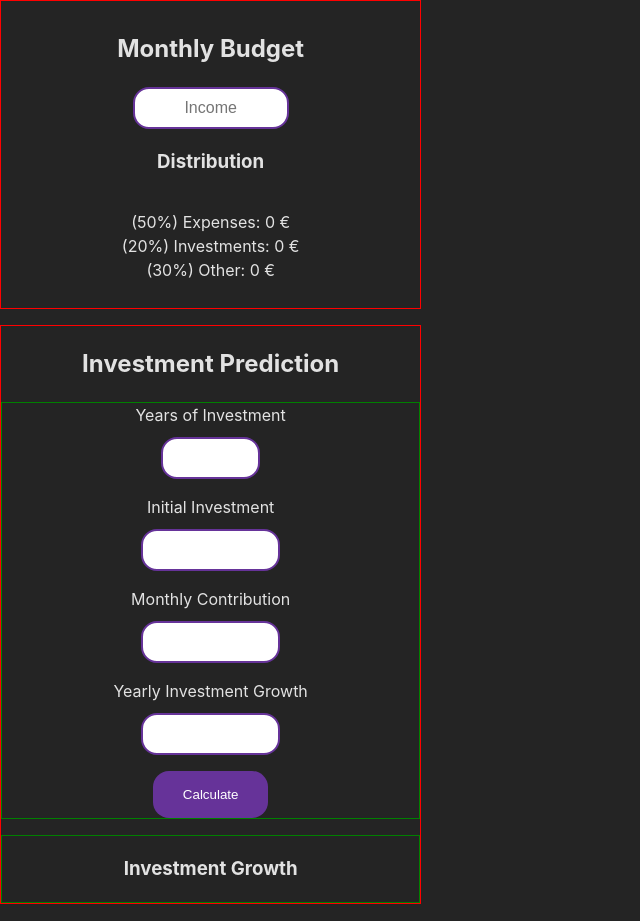
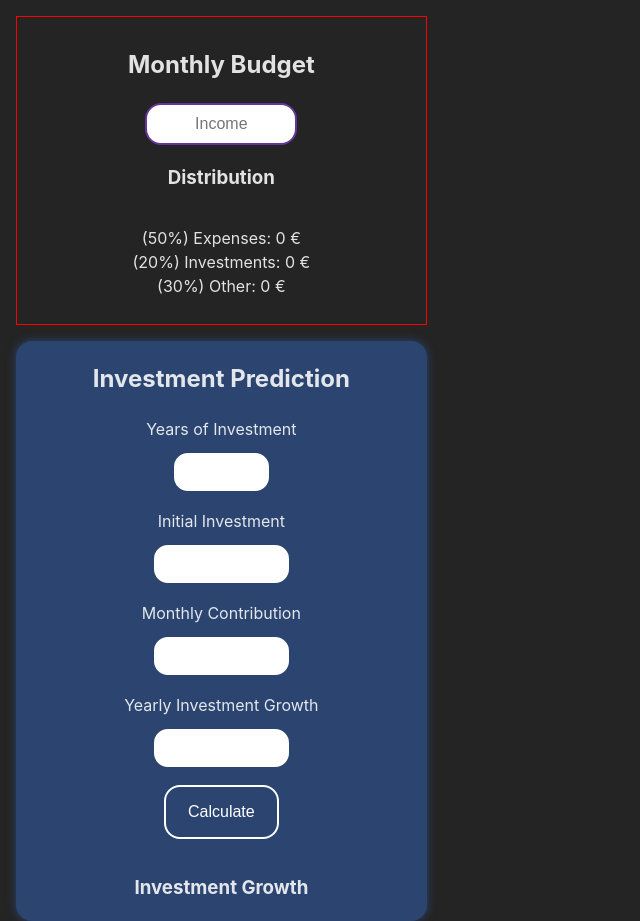
Before and after one commit to andrebarros7201/expense-tracker, a React (Vite) app: page / in a window 1280 px wide. Shown: the whole page, without its empty margins (0-640 px from the left). Built offline with nearby package versions, Linux system fonts and the light colour scheme.

Commit message:
display growth details

```diff
--- a/src/App.css
+++ b/src/App.css
@@ -19,4 +19,5 @@ body{
   grid-template-columns: 1fr 2fr;
   grid-template-rows: 1fr 2fr;
   gap:1rem;
+  padding: 1rem;
 }
--- a/src/App.jsx
+++ b/src/App.jsx
@@ -12,7 +12,7 @@ function App() {
 
   const [income, setIncome] = useState(0);
   const [budget, setBudget] = useState(initialBudget);
-  const [investmentGrowth, setInvestmentGrowth] = useState([]);
+  const [investmentGrowth, setInvestmentGrowth] = useState(null);
 
   const [investment, setInvestment] = useState({
     years: 0,
@@ -83,6 +83,7 @@ function App() {
       />
 
       <Prediction
+        investment={investment}
         handlePredictionFormChange={handlePredictionFormChange}
         investmentGrowth={investmentGrowth}
         handleInvestmentGrowth={handleCalculateGrowth}
--- a/src/components/Prediction.jsx
+++ b/src/components/Prediction.jsx
@@ -5,6 +5,7 @@ export default function Prediction({
   handlePredictionFormChange,
   investmentGrowth,
   handleInvestmentGrowth,
+  investment,
 }) {
   return (
     <section className={styles["prediction"]}>
@@ -72,11 +73,44 @@ export default function Prediction({
 
         <div className={styles["right"]}>
           <h3>Investment Growth</h3>
-          {investmentGrowth.map((item) => (
-            <p key={item.year}>
-              {item.year}: {parseFloat(item.value).toFixed(2)} €
-            </p>
-          ))}
+
+          {investmentGrowth && (
+            <div>
+              <p>
+                Initial Investment{" "}
+                {parseFloat(investment.initialInvestment)
+                  .toFixed(2)
+                  .replace(/\B(?=(\d{3})+(?!\d))/g, " ")}{" "}
+                €
+              </p>
+              <p>
+                Total Investment:{" "}
+                {parseFloat(
+                  investment.monthlyContribution * 12 * investment.years,
+                )
+                  .toFixed(2)
+                  .replace(/\B(?=(\d{3})+(?!\d))/g, " ")}{" "}
+                €
+              </p>
+              <p>
+                Growth:{" "}
+                {parseFloat(
+                  investmentGrowth[investmentGrowth.length - 1].value -
+                    investment.monthlyContribution * 12 * investment.years,
+                )
+                  .toFixed(2)
+                  .replace(/\B(?=(\d{3})+(?!\d))/g, " ")}{" "}
+                €
+              </p>
+              <p>
+                Final Year{" "}
+                {parseFloat(investmentGrowth[investmentGrowth.length - 1].value)
+                  .toFixed(2)
+                  .replace(/\B(?=(\d{3})+(?!\d))/g, " ")}{" "}
+                €
+              </p>
+            </div>
+          )}
         </div>
       </div>
     </section>
@@ -87,4 +121,5 @@ Prediction.propTypes = {
   handlePredictionFormChange: PropTypes.func,
   investmentGrowth: PropTypes.array,
   handleInvestmentGrowth: PropTypes.func,
+  investment: PropTypes.object,
 };
--- a/src/styles/prediction.module.css
+++ b/src/styles/prediction.module.css
@@ -3,9 +3,11 @@
     grid-row: 2 / 3;
     display: flex;
     flex-flow: column wrap;
-    border:1px solid red;
     min-width: 400px;
-    & div{
+    background-color: #2B4570;
+    border-radius: 1rem;
+    box-shadow: 0 0 10px #2B4570;
+    & > div{
         display: flex;
         flex-flow: row wrap;
         gap:1rem;
@@ -26,7 +28,6 @@
     flex-flow: row nowrap;
     justify-content: center;
     align-items: center;
-    border:1px solid green;
     min-width: 250px;
 }
 
@@ -50,13 +51,13 @@
             padding: 10px;
             border-radius: 1rem;
             text-align: center;
-            border: 2px solid rebeccapurple;
+            border: 2px solid #2B4570;
             transition: all 200ms;
             font-size: 1rem;
 
             &:focus {
                 outline: none;
-                box-shadow: 0 0 10px rebeccapurple;
+                box-shadow: 0 0 10px white;
             }
 
             /* Chrome, Safari, Edge, Opera */
@@ -78,17 +79,34 @@
     }
 
     & button{
-        background-color: rebeccapurple;
+        background-color: #2B4570;
         color:white;
-        border: none;
+        border: 2px solid white ;
         padding: 1rem;
         width: 50%;
         border-radius: 1rem;
         transition: all 200ms;
+        font-size:1rem;
 
         &:hover{
             cursor: pointer;
-            box-shadow: 0 0 10px rebeccapurple;
+            box-shadow: 0 0 10px white;
         }
     }
 }
+
+.right{
+    display: flex;
+    flex-flow: column nowrap;
+    justify-content: flex-start;
+    align-items: center;
+
+    & > div{
+        display: flex;
+        flex-flow: column nowrap;
+        align-items: center;
+        overflow: auto;
+        width: 100%;
+    }
+
+}
```
